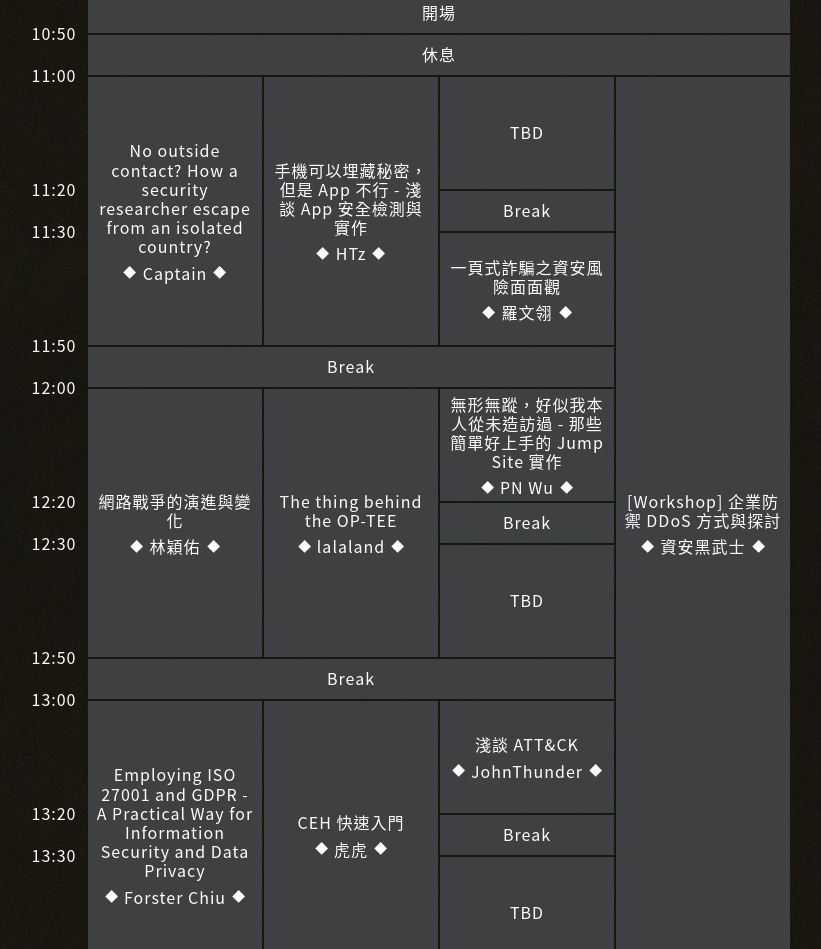
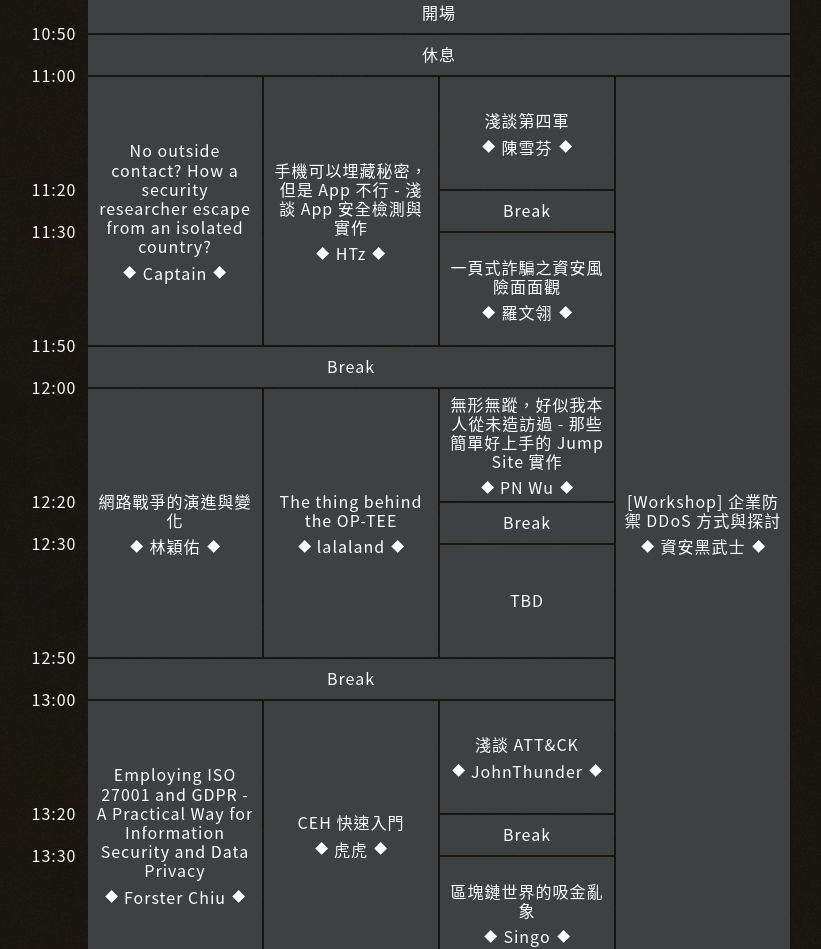
Before and after one commit to tdoh/tdoh.online, a Vue app: page /2018/agenda in a window 1280 px wide. Shown: the part 243-1192 px from the top of the page, without its empty margins (234-1055 px from the left). Built offline with nearby package versions, Linux system fonts and the light colour scheme; a web font is replaced by a local one.

Commit message:
Layout: update agenda content

```diff
--- a/src/views/Agenda.vue
+++ b/src/views/Agenda.vue
@@ -279,11 +279,12 @@
             id: '5B'
           },
           {
-            name: 'TBD',
+            name: '淺談第四軍',
             summary: [],
             link: '',
             image: 'speaker00.jpg',
-            speaker: '',
+            speaker: '陳雪芬',
+            bio: ['網路戰聯隊'],
             time: '20',
             id: '1C'
           },
@@ -323,11 +324,12 @@
             id: '5C'
           },
           {
-            name: 'TBD',
-            summary: [],
+            name: '區塊鏈世界的吸金亂象',
+            summary: ['本議程將揭開區塊鏈【黑色產業鏈】的秘密，探討高科技犯罪者的行為，以及他們是如何利用區塊鏈洗錢、詐騙、並淺淡交易所的相關知識及搬磚對沖的簡易流程！'],
             link: '',
             image: 'speaker00.jpg',
-            speaker: '',
+            speaker: 'Singo',
+            bio: ['傳說中的黑產大亨Singo，專精於資安黑色產業鏈的研究，並在這次TDOH Conf帶你了解，你所不知道的高科技犯罪者的思維，並解析利用資訊技術洗錢及各種詐騙的手法。', '擔任職位：', '臺灣校園資訊安全推廣暨駭客培育協會 副理事長', 'NTU NSLAB - Hardware Security Team'],
             time: '20',
             id: '6C'
           },
```
